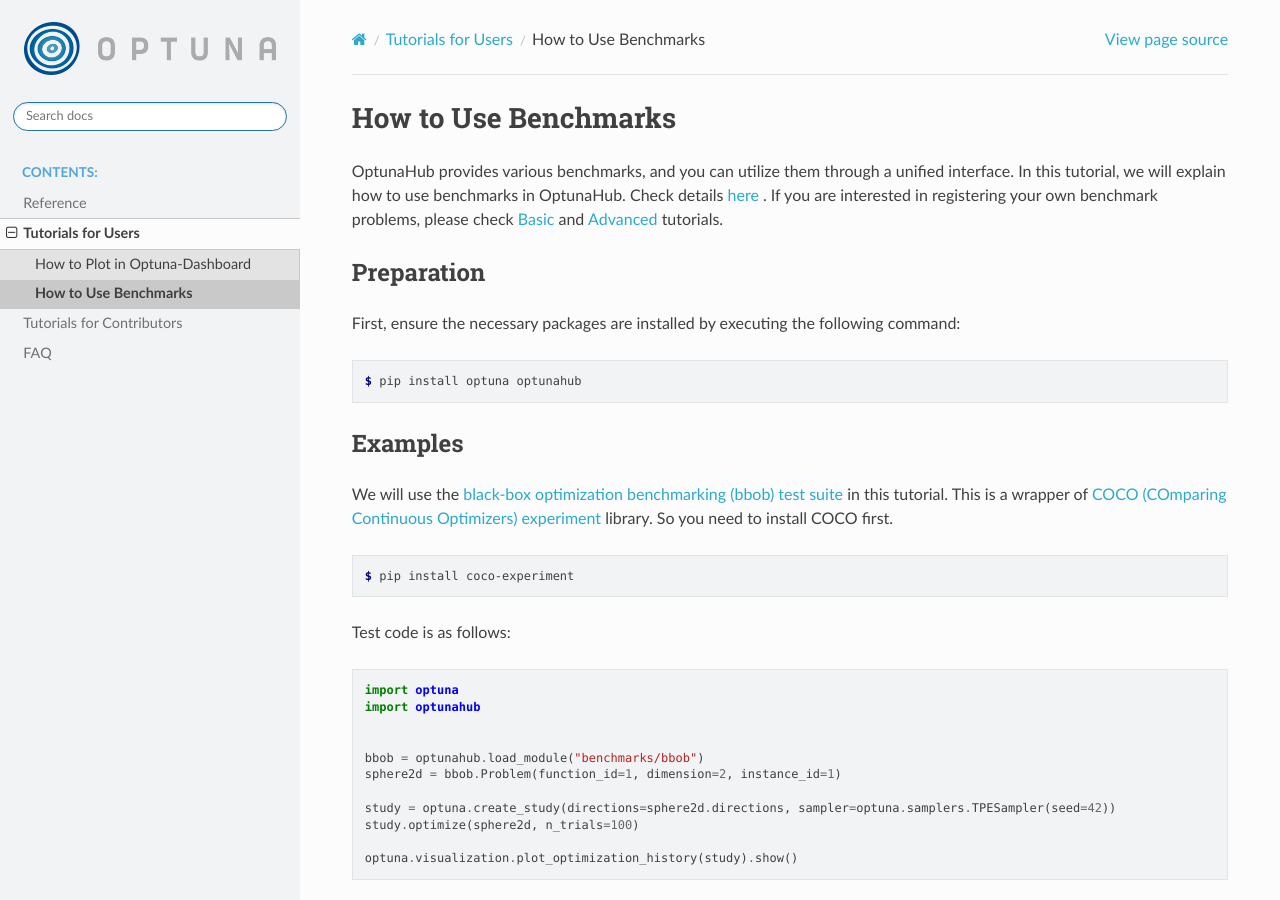
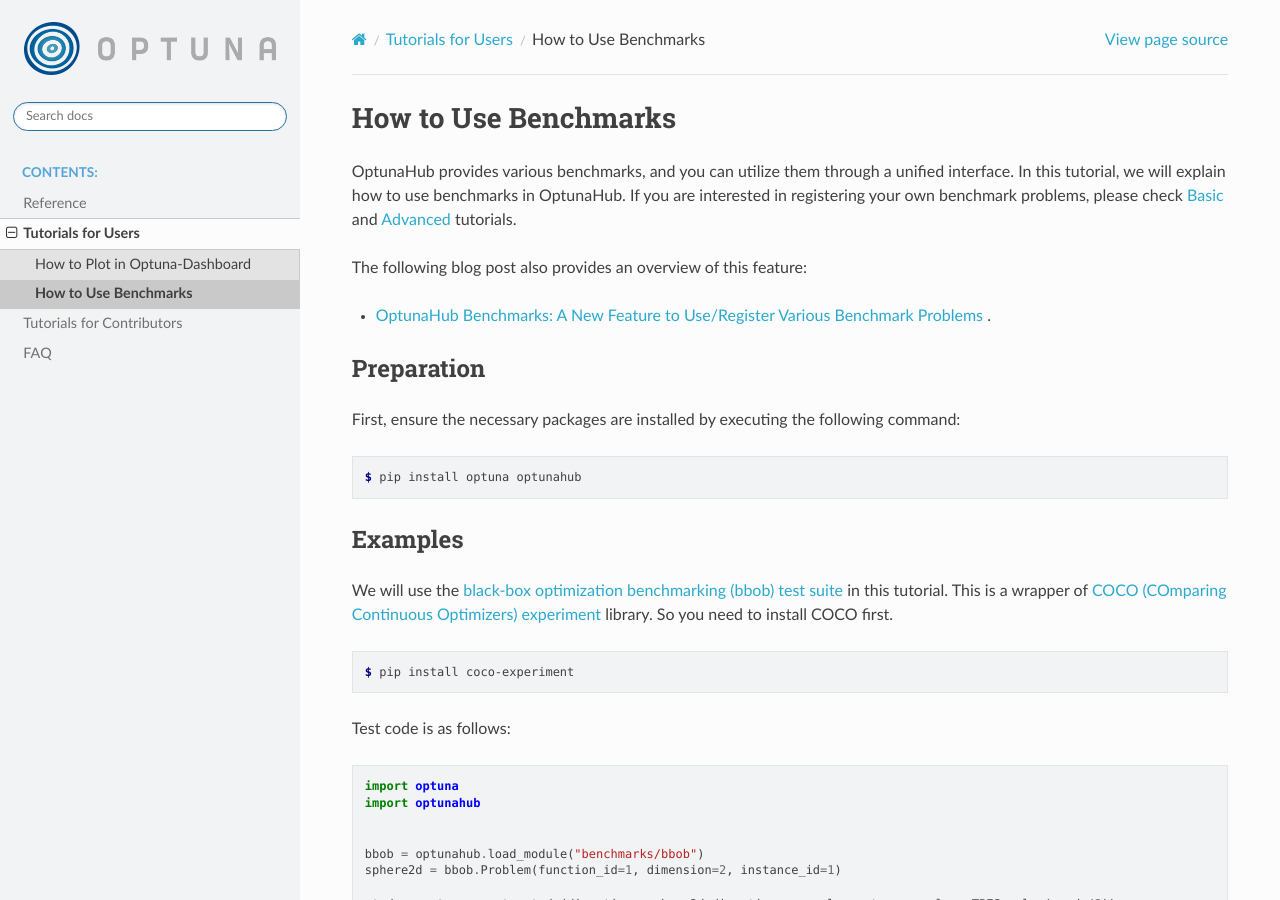
Before and after one commit to optuna/optunahub, a Sphinx documentation site: the page built from docs/source/tutorials_for_users/how_to_use_benchmarks.rst, in a window 1280 px wide and 900 px high. Built offline with Sphinx 7.4.7 and the Read the Docs theme 3.1.0, drawn with Linux system fonts in a browser that asks for light colours.

Commit message:
Update docs/source/tutorials_for_users/how_to_use_benchmarks.rst

```diff
--- a/docs/source/tutorials_for_users/how_to_use_benchmarks.rst
+++ b/docs/source/tutorials_for_users/how_to_use_benchmarks.rst
@@ -3,8 +3,11 @@
 
 OptunaHub provides various benchmarks, and you can utilize them through a unified interface.
 In this tutorial, we will explain how to use benchmarks in OptunaHub.
-Check details `here <https://medium.com/optuna/optunahub-benchmarks-a-new-feature-to-use-register-various-benchmark-problems-694401524ce0>`__ .
 If you are interested in registering your own benchmark problems, please check  `Basic <https://optuna.github.io/optunahub/recipes/006_benchmarks_basic.html>`_ and `Advanced <https://optuna.github.io/optunahub/recipes/007_benchmarks_advanced.html>`_ tutorials.
+
+The following blog post also provides an overview of this feature:
+
+- `OptunaHub Benchmarks: A New Feature to Use/Register Various Benchmark Problems <https://medium.com/optuna/optunahub-benchmarks-a-new-feature-to-use-register-various-benchmark-problems-694401524ce0>`__ .
 
 Preparation
 -----------
```
